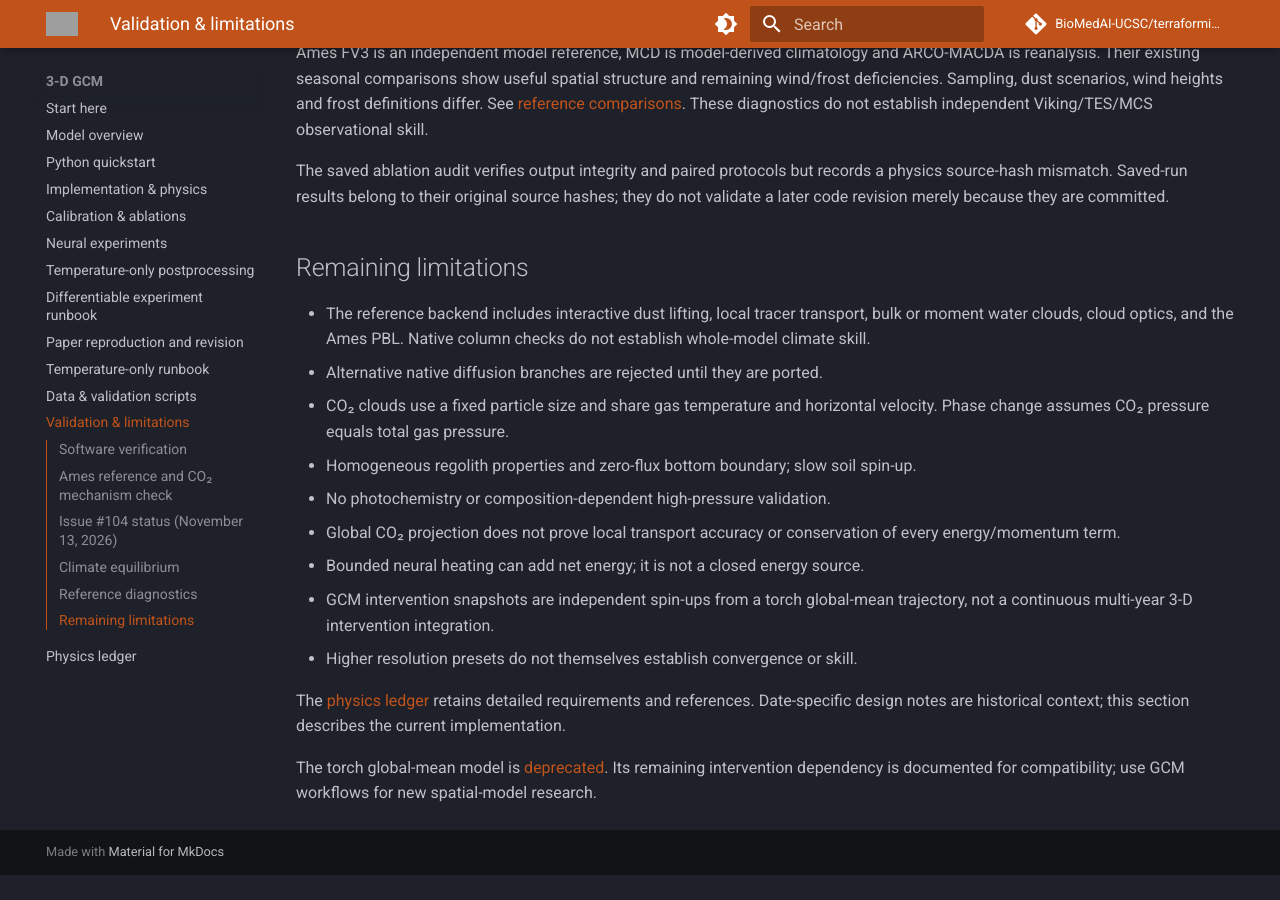
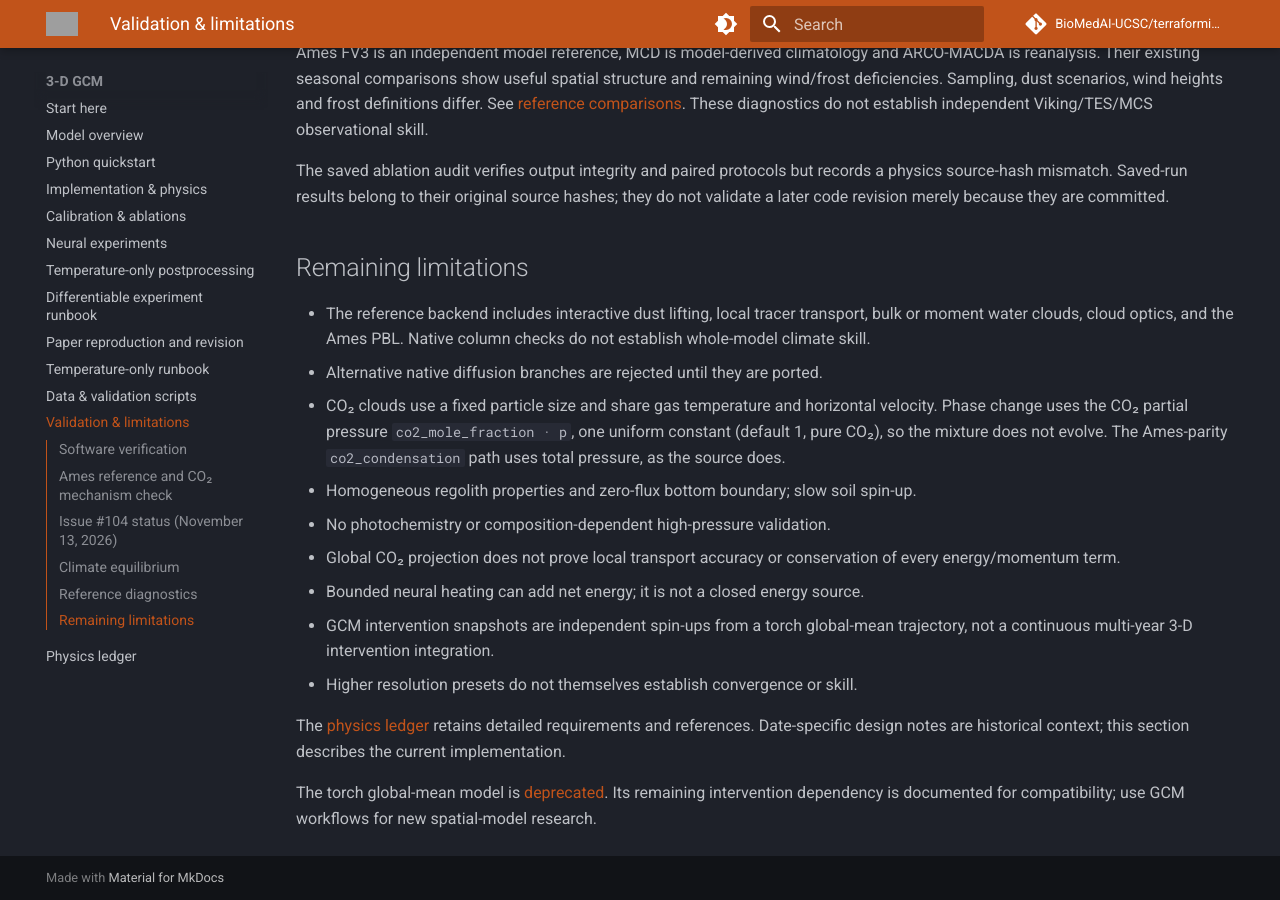
Before and after one commit to BioMedAI-UCSC/terraforming, an MkDocs documentation site: the page built from docs/package/gcm3d/validation.md, in a window 1280 px wide and 900 px high, scrolled down 3101 px. Built offline with MkDocs 1.6.1 and Material for MkDocs 9.7.7, drawn with Linux system fonts in a browser that asks for light colours; comment, search, counter and statistics services are not loaded; before the commit the page ends 3976 px from its top, so only the background shows below that; grey boxes are pictures that could not be loaded.

Commit message:
docs(gcm3d): update CO2 cloud phase-change limitation for co2_mole_fraction (#77)
validation.md still said CO2 phase change assumes CO2 pressure equals
total gas pressure. With co2_mole_fraction it uses the CO2 partial
pressure; note that the Ames-parity co2_condensation path keeps total
pressure, as the source does.

Co-Authored-By: Claude Opus 5.5 <noreply@anthropic.com>

```diff
--- a/docs/package/gcm3d/validation.md
+++ b/docs/package/gcm3d/validation.md
@@ -152,7 +152,9 @@ hashes; they do not validate a later code revision merely because they are commi
   checks do not establish whole-model climate skill.
 - Alternative native diffusion branches are rejected until they are ported.
 - CO₂ clouds use a fixed particle size and share gas temperature and horizontal
-  velocity. Phase change assumes CO₂ pressure equals total gas pressure.
+  velocity. Phase change uses the CO₂ partial pressure `co2_mole_fraction · p`,
+  one uniform constant (default 1, pure CO₂), so the mixture does not evolve.
+  The Ames-parity `co2_condensation` path uses total pressure, as the source does.
 - Homogeneous regolith properties and zero-flux bottom boundary; slow soil spin-up.
 - No photochemistry or composition-dependent high-pressure validation.
 - Global CO₂ projection does not prove local transport accuracy or conservation of
```
